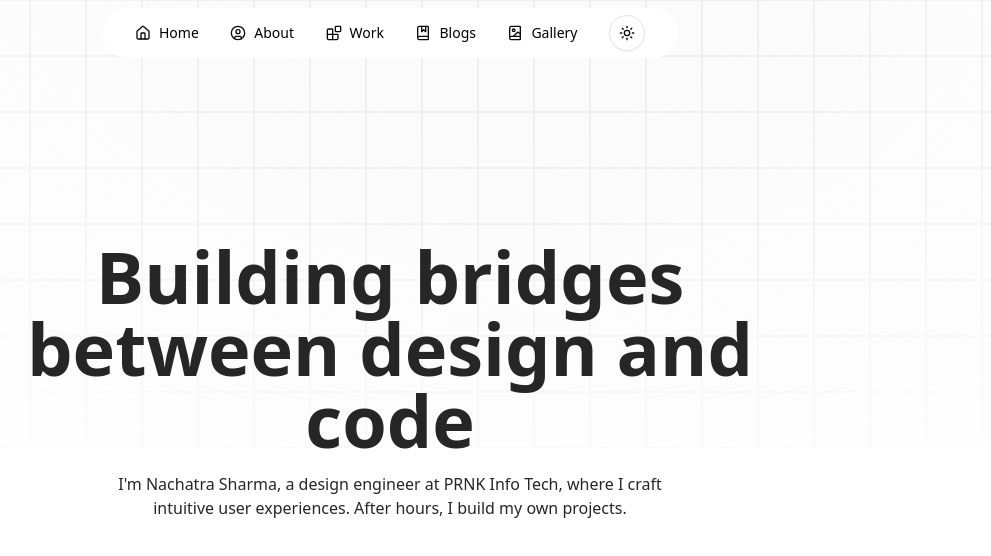
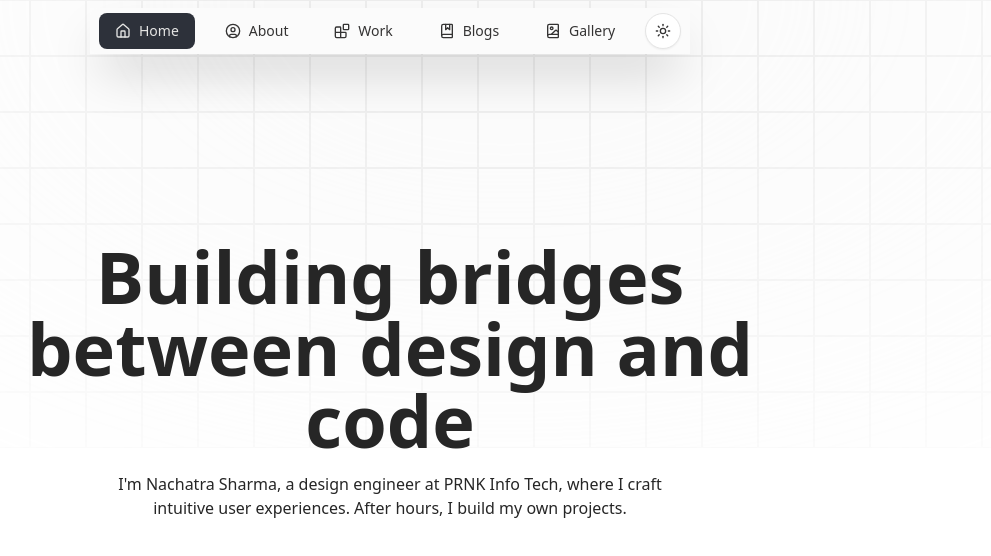
Before and after one commit to nachatra-sharma/portfolio, a Next.js app: page / in a window 1280 px wide. Shown: the top 556 px of the page, without its empty margins (250-1241 px from the left). Built offline with nearby package versions, Linux system fonts and the light colour scheme.

Commit message:
feat: created full about page

```diff
--- a/app/about/page.tsx
+++ b/app/about/page.tsx
@@ -6,8 +6,7 @@ export default function About() {
   return (
     <div className="relative flex w-full flex-col items-start justify-start overflow-hidden">
       <NavbarComponent />
-      <BackgroundRippleEffect />
-      <div className="mt-40 w-full">
+      <div className="mt-30 max-w-[600px] mx-auto">
         <AboutComponent />
       </div>
     </div>
--- a/app/globals.css
+++ b/app/globals.css
@@ -46,7 +46,7 @@
 :root {
   --radius: 0.625rem;
   --background: oklch(1 0 0);
-  --foreground: oklch(0.145 0 0);
+  --foreground: #343333;
   --card: oklch(1 0 0);
   --card-foreground: oklch(0.145 0 0);
   --popover: oklch(1 0 0);
@@ -79,8 +79,8 @@
 }
 
 .dark {
-  --background: oklch(0.145 0 0);
-  --foreground: oklch(0.985 0 0);
+  --background: #0b0b0c;
+  --foreground: #e5e5e4;
   --card: oklch(0.205 0 0);
   --card-foreground: oklch(0.985 0 0);
   --popover: oklch(0.205 0 0);
--- a/components/custom/Navbar.tsx
+++ b/components/custom/Navbar.tsx
@@ -5,72 +5,71 @@ import { cn } from "@/lib/utils";
 import { Blocks, BookImage, BookMarked, CircleUser, House } from "lucide-react";
 import { ModeToggle } from "./ThemeToggle";
 import Link from "next/link";
+import { usePathname } from "next/navigation";
+import { motion } from "framer-motion";
 
 export function NavbarComponent() {
   const [top, setTop] = useState(true);
+
   useEffect(() => {
-    const handleScroll = () => {
-      setTop(window.scrollY === 0);
-    };
+    const handleScroll = () => setTop(window.scrollY === 0);
 
     window.addEventListener("scroll", handleScroll);
-
     return () => window.removeEventListener("scroll", handleScroll);
   }, []);
+
   return (
     <div className={`w-full ${top ? "" : "h-16 fixed z-20 backdrop-blur-lg"}`}>
-      <Navbar className="top-0 my-2" />
+      <Navbar className="top-0 my-2 shadow-2xl" />
     </div>
   );
 }
 
 function Navbar({ className }: { className?: string }) {
   const [active, setActive] = useState<string | null>(null);
+  const currentRoute = usePathname();
+
+  const menuItems = [
+    { href: "/", label: "Home", icon: House },
+    { href: "/about", label: "About", icon: CircleUser },
+    { href: "/work", label: "Work", icon: Blocks },
+    { href: "/blogs", label: "Blogs", icon: BookMarked },
+    { href: "/gallery", label: "Gallery", icon: BookImage },
+  ];
+
   return (
     <div
-      className={cn("fixed top-10 inset-x-0 max-w-xl mx-auto z-50", className)}
+      className={cn(
+        "fixed top-10 inset-x-0 max-w-[600px] mx-auto z-50",
+        className
+      )}
     >
       <Menu setActive={setActive}>
-        <Link href={"/"} className={`flex flex-row gap-2 items-center`}>
-          <House className="w-4 h-4" />
-          <MenuItem
-            setActive={setActive}
-            active={active}
-            item={"Home"}
-          ></MenuItem>
-        </Link>
-        <Link href={"/about"} className={`flex flex-row gap-2 items-center`}>
-          <CircleUser className="w-4 h-4" />
-          <MenuItem
-            setActive={setActive}
-            active={active}
-            item={"About"}
-          ></MenuItem>
-        </Link>
-        <Link href={"/work"} className={`flex flex-row gap-2 items-center`}>
-          <Blocks className="w-4 h-4" />
-          <MenuItem
-            setActive={setActive}
-            active={active}
-            item={"Work"}
-          ></MenuItem>
-        </Link>
-        <Link href={"/blogs"} className={`flex flex-row gap-2 items-center`}>
-          <BookMarked className="w-4 h-4" />
-          <MenuItem
-            setActive={setActive}
-            active={active}
-            item={"Blogs"}
-          ></MenuItem>
-        </Link>
-        <Link href={"/gallery"} className={`flex flex-row gap-2 items-center`}>
-          <BookImage className="w-4 h-4" />
-          <MenuItem
-            setActive={setActive}
-            active={active}
-            item={"Gallery"}
-          ></MenuItem>
-        </Link>
+        {menuItems.map(({ href, label, icon: Icon }) => (
+          <Link
+            key={href}
+            href={href}
+            className="relative px-2 py-1 rounded-md mr-0"
+          >
+            {currentRoute === href && (
+              <motion.div
+                layoutId="activeRoute"
+                className="absolute inset-0 bg-[#2d313a] dark:bg-[#0b0b0c] rounded-md"
+                transition={{ type: "spring", stiffness: 300, damping: 25 }}
+              />
+            )}
+
+            <div
+              className={`${
+                currentRoute === href && "text-[#e5e5e4]"
+              } flex flex-row gap-2 items-center px-2 py-1 relative z-10`}
+            >
+              <Icon className="w-4 h-4" />
+              <MenuItem setActive={setActive} active={active} item={label} />
+            </div>
+          </Link>
+        ))}
+
         <ModeToggle />
       </Menu>
     </div>
--- a/components/custom/about/AboutComponent.tsx
+++ b/components/custom/about/AboutComponent.tsx
@@ -1,5 +1,4 @@
 "use client";
-import UserInfo from "./UserInfo";
 import SocialMedia from "./SocialMedia";
 import Experience from "./Experience";
 import Image from "next/image";
@@ -12,7 +11,7 @@ import {
 } from "@/constant/skills";
 import { useTheme } from "next-themes";
 import { useEffect, useState } from "react";
-
+import User from "@/public/profile.jpeg";
 export default function AboutComponent() {
   const { theme, systemTheme } = useTheme();
   const [mounted, setMounted] = useState(false);
@@ -30,9 +29,9 @@ export default function AboutComponent() {
 
   return (
     <div className="relative z-10 flex flex-row justify-center gap-10">
-      <div className="w-1/4"></div>
-      <UserInfo />
-      <div className="flex flex-col gap-5 w-1/2">
+      <div className="flex flex-col gap-5">
+        <div className="flex flex-row items-center justify-between">
+          <div className="flex flex-col gap-5">
             <h1 className="text-5xl font-extrabold tracking-wide">
               Nachatra Sharma
             </h1>
@@ -40,6 +39,15 @@ export default function AboutComponent() {
               Full Stack Developer
             </h2>
             <SocialMedia />
+          </div>
+          <Image
+            src={User}
+            alt="User Profile"
+            width={150}
+            height={150}
+            className="rounded-full"
+          />
+        </div>
         <p className="leading-8 tracking-wide">
           I started my journey in 2023, and today I&apos;m growing as a
           full-stack developer who loves crafting websites that speak true
--- a/components/custom/about/SocialMedia.tsx
+++ b/components/custom/about/SocialMedia.tsx
@@ -2,6 +2,7 @@ import {
   IconBrandGithub,
   IconBrandGmail,
   IconBrandLinkedin,
+  IconBrandMedium,
 } from "@tabler/icons-react";
 import SocialMediaBadge from "./SocialMediaBadge";
 import { LinkPreview } from "@/components/ui/link-preview";
@@ -12,8 +13,12 @@ export default function SocialMedia() {
       <LinkPreview url="https://github.com/nachatra-sharma/">
         <SocialMediaBadge text="GitHub" IconBrand={IconBrandGithub} />
       </LinkPreview>
-      <SocialMediaBadge text="Linkedin" IconBrand={IconBrandLinkedin} />
-      <SocialMediaBadge text="Gmail" IconBrand={IconBrandGmail} />
+      <LinkPreview url="https://www.linkedin.com/in/sharma-nachatra/">
+        <SocialMediaBadge text="Linkedin" IconBrand={IconBrandLinkedin} />
+      </LinkPreview>
+      <LinkPreview url="https://medium.com/@sharmanachatra">
+        <SocialMediaBadge text="Medium" IconBrand={IconBrandMedium} />
+      </LinkPreview>
     </div>
   );
 }
--- a/components/custom/about/SocialMediaBadge.tsx
+++ b/components/custom/about/SocialMediaBadge.tsx
@@ -9,8 +9,8 @@ export default function SocialMediaBadge({
   text: string;
 }) {
   return (
-    <div className="px-3 py-1 border dark:border-[#ffffff1a] rounded-full flex flex-row gap-3 items-center hover:bg-[#95959526] transition text-xs select-none cursor-pointer font-semibold tracking-wide">
-      <IconBrand width={20} height={20} />
+    <div className="px-3 py-1 border text-[#46c483] border-[#46c483] rounded-full flex flex-row gap-3 items-center hover:bg-[#95959526] transition text-xs select-none cursor-pointer font-semibold tracking-wide">
+      <IconBrand width={20} height={20} color="#46c483" />
       {text}
     </div>
   );
--- a/components/ui/navbar-menu.tsx
+++ b/components/ui/navbar-menu.tsx
@@ -26,34 +26,10 @@ export const MenuItem = ({
     <div onMouseEnter={() => setActive(item)} className="relative ">
       <motion.p
         transition={{ duration: 0.3 }}
-        className="cursor-pointer text-black hover:opacity-[0.9] dark:text-white text-sm font-medium"
+        className="cursor-pointer hover:opacity-[0.9] dark:text-white text-sm font-medium"
       >
         {item}
       </motion.p>
-      {/* {active !== null && (
-        <motion.div
-          initial={{ opacity: 0, scale: 0.85, y: 10 }}
-          animate={{ opacity: 1, scale: 1, y: 0 }}
-          transition={transition}
-        >
-          {active === item && (
-            <div className="absolute top-[calc(100%_+_1.2rem)] left-1/2 transform -translate-x-1/2 pt-4">
-              <motion.div
-                transition={transition}
-                layoutId="active" // layoutId ensures smooth animation
-                className="bg-white dark:bg-black backdrop-blur-sm rounded-2xl overflow-hidden border border-black/[0.2] dark:border-white/[0.2] shadow-xl"
-              >
-                <motion.div
-                  layout // layout ensures smooth animation
-                  className="w-max h-full p-4"
-                >
-                  {children}
-                </motion.div>
-              </motion.div>
-            </div>
-          )}
-        </motion.div>
-      )} */}
     </div>
   );
 };
@@ -68,7 +44,7 @@ export const Menu = ({
   return (
     <nav
       onMouseLeave={() => setActive(null)} // resets the state
-      className="relative rounded-full border border-transparent dark:bg-black dark:border-white/[0.2] bg-white shadow-input flex justify-between space-x-4 px-8 py-1.5"
+      className="relative rounded-md border border-transparent dark:bg-[#15151d] dark:border-white/[0.2] bg-[#fbfbfb] shadow-input flex justify-between space-x-4 px-2 py-1"
     >
       {children}
     </nav>
```
Lines whose indentation alone changed are shown as unchanged.
